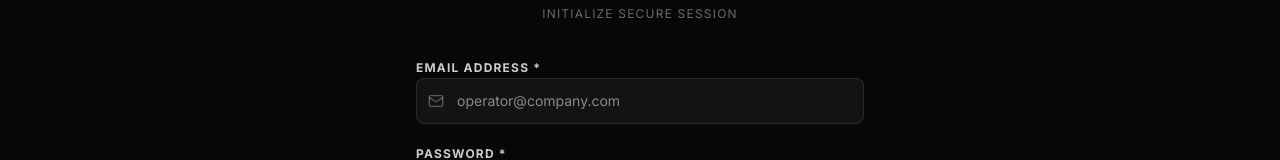
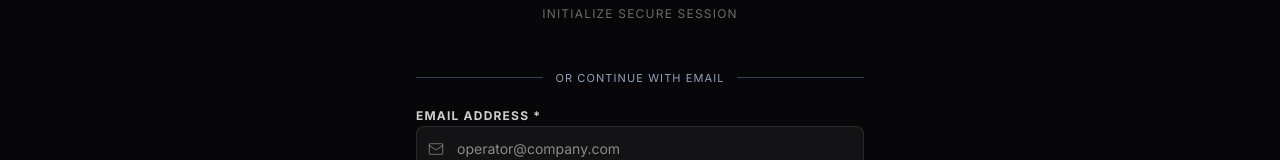
Before and after one commit to mathamatigician/MarketWave, a React (Vite) app in the folder frontend/: page / in a window 1280 px wide. Both pictures are taken after a click on the button "DASHBOARD". Shown: the part 213-373 px from the top of the page. Built offline with nearby package versions, Linux system fonts and the light colour scheme; no server answers.

Commit message:
feat(auth): wire Google Sign-In button into SignIn and SignUp forms

```diff
--- a/frontend/src/App.tsx
+++ b/frontend/src/App.tsx
@@ -91,7 +91,7 @@ export default function App() {
       case 'signin':
         return <SignIn onToggleMode={() => setView('signup')} onLoginSuccess={handleLoginSuccess} />;
       case 'signup':
-        return <SignUp onToggleMode={() => setView('signin')} onSignupSuccess={() => setView('signin')} />;
+        return <SignUp onToggleMode={() => setView('signin')} onSignupSuccess={() => setView('signin')} onLoginSuccess={handleLoginSuccess} />;
       case 'about':
         return <About />;
       case 'contact':
--- a/frontend/src/components/AuthForms.tsx
+++ b/frontend/src/components/AuthForms.tsx
@@ -1,12 +1,14 @@
 import React, { useState } from 'react';
 import { Mail, Lock, Eye, EyeOff, User, Phone, AlertTriangle } from 'lucide-react';
 import { API_URL } from '../config';
+import { GoogleSignInButton } from './GoogleSignInButton';
 
 interface UserInfo {
   email: string;
   first_name: string;
   last_name: string;
   watchlist: string[];
+  picture?: string;
 }
 
 interface SignInProps {
@@ -64,6 +66,13 @@ export function SignIn({ onToggleMode, onLoginSuccess }: SignInProps) {
           <span>{errorMsg}</span>
         </div>
       )}
+
+      <GoogleSignInButton onLoginSuccess={onLoginSuccess} />
+      <div className="flex items-center gap-3 my-4 w-full">
+        <div className="flex-1 h-px bg-slate-300 dark:bg-slate-700" />
+        <span className="text-[11px] uppercase tracking-widest text-slate-400">or continue with email</span>
+        <div className="flex-1 h-px bg-slate-300 dark:bg-slate-700" />
+      </div>
 
       <form className="w-full space-y-4 text-left" onSubmit={handleSubmit}>
         <div className="space-y-1.5">
@@ -123,9 +132,10 @@ export function SignIn({ onToggleMode, onLoginSuccess }: SignInProps) {
 interface SignUpProps {
   onToggleMode: () => void;
   onSignupSuccess: () => void;
+  onLoginSuccess: (user: UserInfo) => void;
 }
 
-export function SignUp({ onToggleMode, onSignupSuccess }: SignUpProps) {
+export function SignUp({ onToggleMode, onSignupSuccess, onLoginSuccess }: SignUpProps) {
   const [firstName, setFirstName] = useState('');
   const [lastName, setLastName] = useState('');
   const [email, setEmail] = useState('');
@@ -187,6 +197,13 @@ export function SignUp({ onToggleMode, onSignupSuccess }: SignUpProps) {
           <span>{errorMsg}</span>
         </div>
       )}
+
+      <GoogleSignInButton onLoginSuccess={onLoginSuccess} />
+      <div className="flex items-center gap-3 my-4 w-full">
+        <div className="flex-1 h-px bg-slate-300 dark:bg-slate-700" />
+        <span className="text-[11px] uppercase tracking-widest text-slate-400">or continue with email</span>
+        <div className="flex-1 h-px bg-slate-300 dark:bg-slate-700" />
+      </div>
 
       <form className="w-full space-y-4 text-left" onSubmit={handleSubmit}>
         <div className="grid grid-cols-2 gap-4">
```
